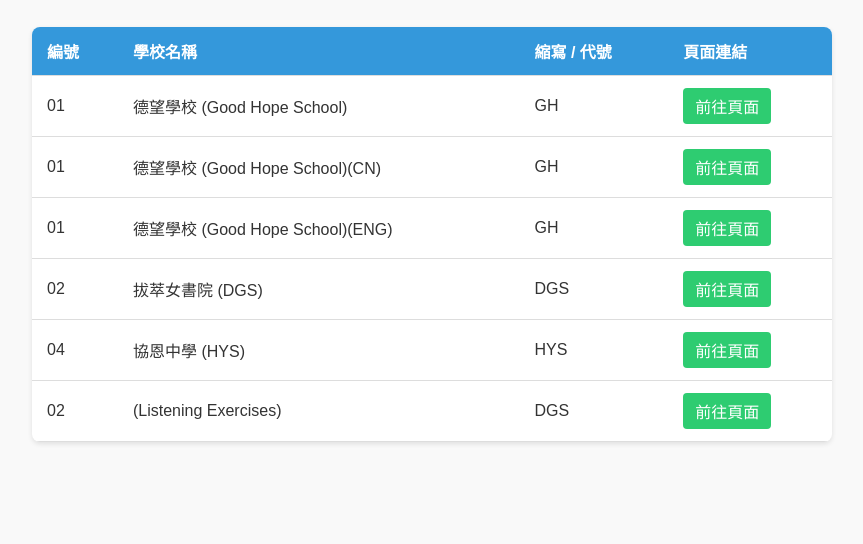
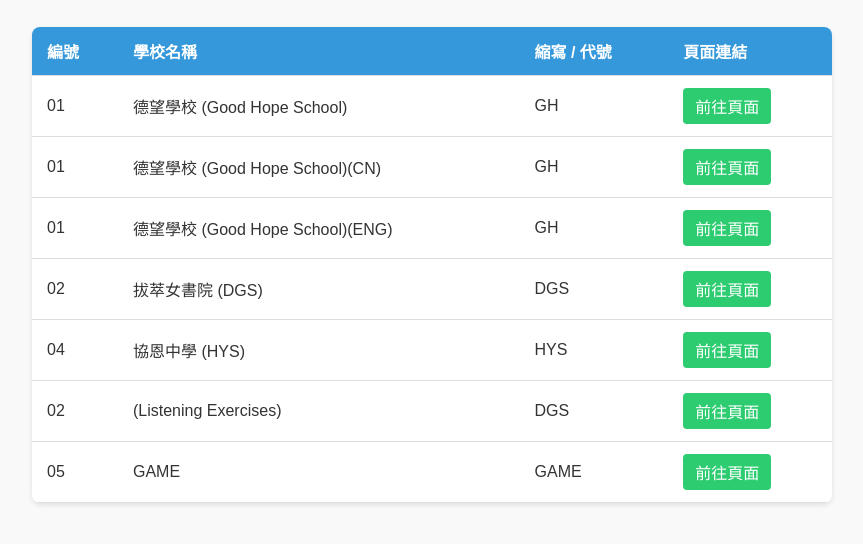
Before and after one commit to sallymak000/interview, a plain HTML site: page index.html in a window 1280 px wide. Shown: the part 134-678 px from the top of the page, without its empty margins (208-1071 px from the left). Drawn offline with Linux system fonts and the light colour scheme.

Commit message:
Update index.html

```diff
--- a/index.html
+++ b/index.html
@@ -117,6 +117,12 @@
                 <td>DGS</td>
                 <td><a href="audio_playlist.html" class="btn-link">前往頁面</a></td>
             </tr>
+            <tr>
+                <td>05</td>
+                <td>GAME</td>
+                <td>GAME</td>
+                <td><a href="game.html" class="btn-link">前往頁面</a></td>
+            </tr>
 
         </tbody>
     </table>
```
